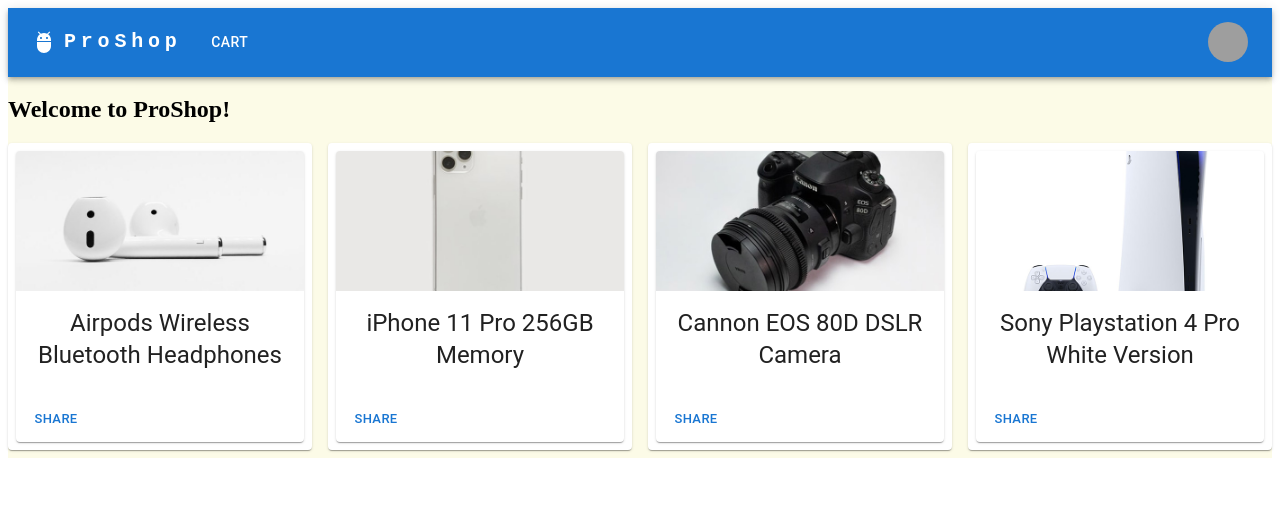
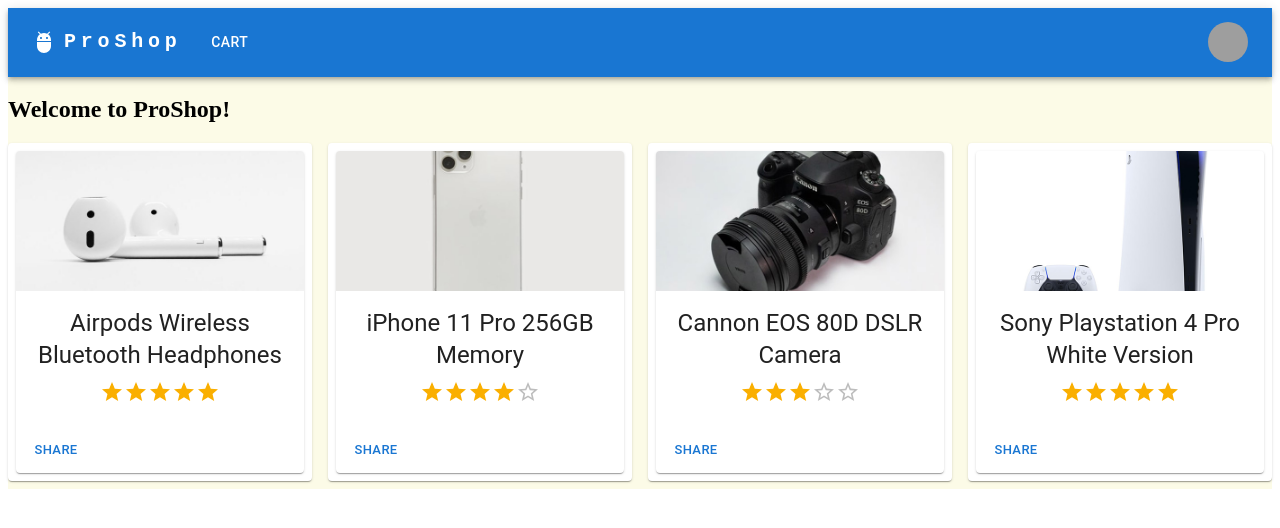
Before and after one commit to alexlop29/build-mern-ecommerce-site, a React (Create React App) app in the folder front-end/: page / in a window 1280 px wide. Shown: the top 528 px of the page. Built offline with nearby package versions, Linux system fonts and the light colour scheme; grey boxes are pictures that could not be loaded.

Commit message:
Finish rating system and start adding a link to product details

```diff
--- a/front-end/src/modules/products/atoms/card.tsx
+++ b/front-end/src/modules/products/atoms/card.tsx
@@ -5,9 +5,10 @@
 import Typography from '@mui/material/Typography';
 import { Button, CardActionArea, CardActions } from '@mui/material';
 import styled from '@emotion/styled';
+import Rating from '@mui/material/Rating';
 
 export default function ProductCard(props: any) {
-  const { name, image, description } = props;
+  const { name, image, description, rating } = props;
   return (
     <Card sx={{ maxWidth: 345 }}>
       <CardActionArea>
@@ -19,6 +20,9 @@
           {/* <Typography variant='body2' color='text.secondary'>
             {description}
           </Typography> */}
+          <Typography>
+            <Rating name="read-only" value={rating} readOnly />
+          </Typography>
         </CardContent>
       </CardActionArea>
       <CardActions>
--- a/front-end/src/modules/products/molecules/grid.tsx
+++ b/front-end/src/modules/products/molecules/grid.tsx
@@ -21,7 +21,7 @@
         {items.map(item => (
           <Grid xs={4}>
             <Item>
-              <ProductCard name={item.name} description={item.description} image={item.image} />
+              <ProductCard name={item.name} description={item.description} image={item.image} rating={item.rating} />
             </Item>
           </Grid>
         ))}
```
Also changed, not shown: front-end/src/modules/products/templates/details.tsx (added, +9 -0 lines), front-end/src/modules/products/atoms/ratings.tsx (deleted).
